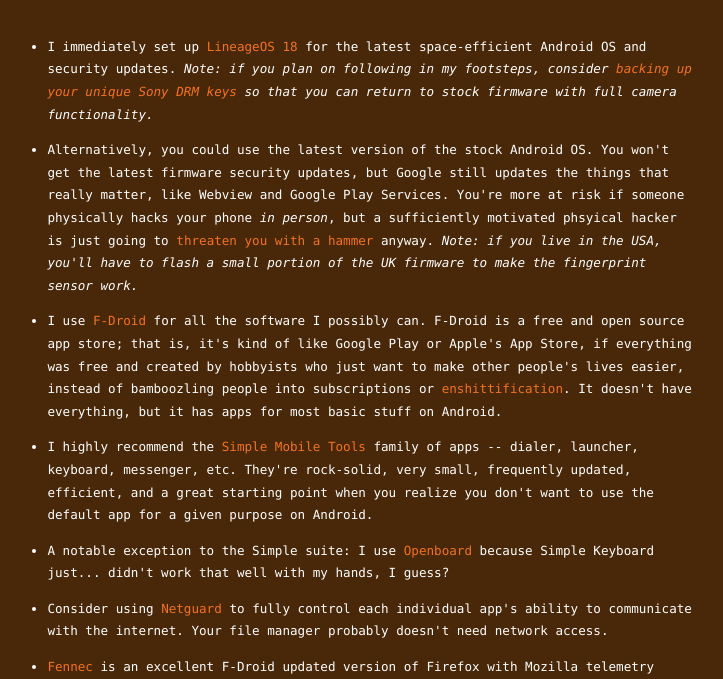
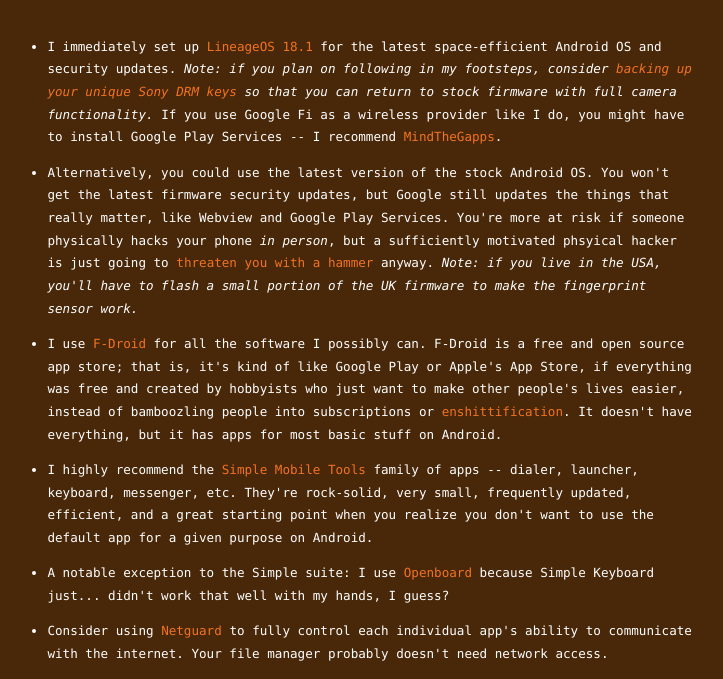
Before and after one commit to nathan-contino/nathan-contino.github.io, a Jekyll site: the page built from _posts/techblog/2023-03-08-review-sony-xperia-xz1-compact.md, in a window 1280 px wide and 900 px high, scrolled down 4715 px, cut to the strip 221-900 px from the top of the window. Shown: the whole strip, without its empty margins (287-1010 px from the left). Built offline with Jekyll 4.4.1, drawn with Linux system fonts in a browser that asks for light colours.

Commit message:
lineage 18.1 for life

```diff
--- a/_posts/techblog/2023-03-08-review-sony-xperia-xz1-compact.md
+++ b/_posts/techblog/2023-03-08-review-sony-xperia-xz1-compact.md
@@ -86,7 +86,7 @@
 
 {% include figure.html url="phone/XZ1vsSE.jpg" description="Old phone vs. new phone." %}
 
-- I immediately set up [LineageOS 18](https://forum.xda-developers.com/t/rom-lineageos-17-18-19-unofficial-update-2023-04-01.4308295/) for the latest space-efficient Android OS and security updates. *Note: if you plan on following in my footsteps, consider [backing up your unique Sony DRM keys](https://forum.xda-developers.com/t/xz1c-xz1-xzp-temp-root-exploit-to-backup-drm-keys-implemented.3795510/page-88#post-88023479) so that you can return to stock firmware with full camera functionality.*
+- I immediately set up [LineageOS 18.1](https://forum.xda-developers.com/t/rom-lineageos-17-18-19-unofficial-update-2023-04-01.4308295/) for the latest space-efficient Android OS and security updates. *Note: if you plan on following in my footsteps, consider [backing up your unique Sony DRM keys](https://forum.xda-developers.com/t/xz1c-xz1-xzp-temp-root-exploit-to-backup-drm-keys-implemented.3795510/page-88#post-88023479) so that you can return to stock firmware with full camera functionality.*  If you use Google Fi as a wireless provider like I do, you might have to install Google Play Services -- I recommend [MindTheGapps](https://wiki.lineageos.org/gapps).
 
 - Alternatively, you could use the latest version of the stock Android OS. You won't get the latest firmware security updates, but Google still updates the things that really matter, like Webview and Google Play Services. You're more at risk if someone physically hacks your phone *in person*, but a sufficiently motivated phsyical hacker is just going to [threaten you with a hammer](https://xkcd.com/538/) anyway. *Note: if you live in the USA, you'll have to flash a small portion of the UK firmware to make the fingerprint sensor work.*
 
```
